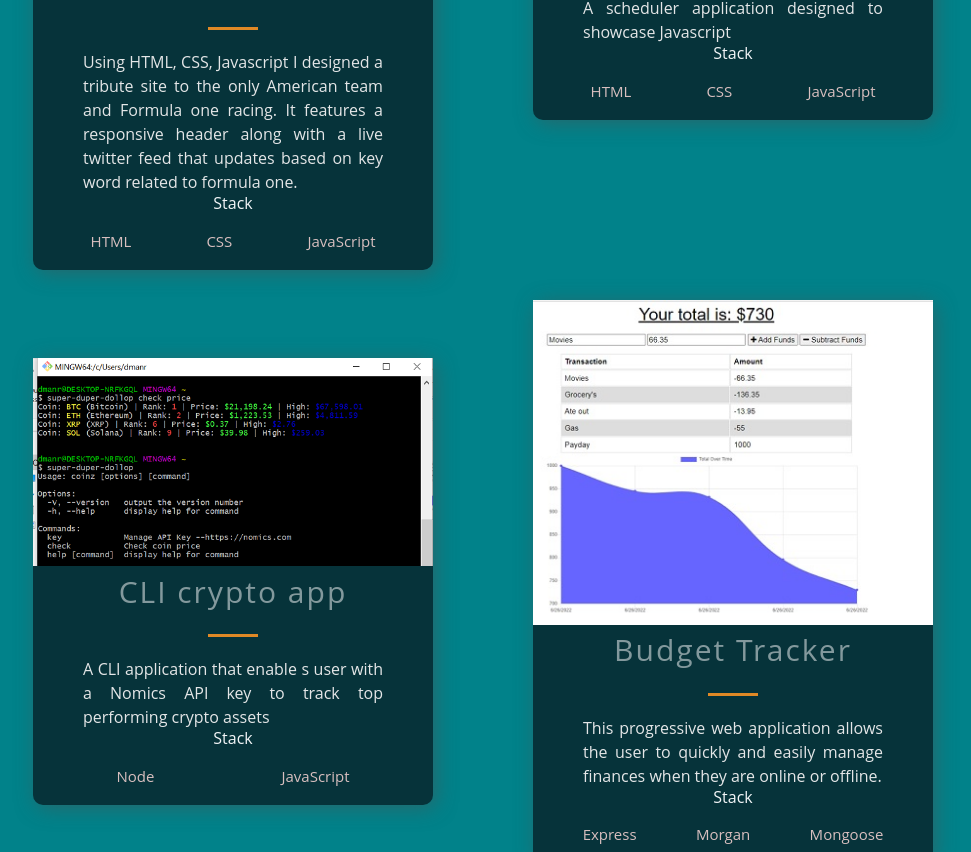
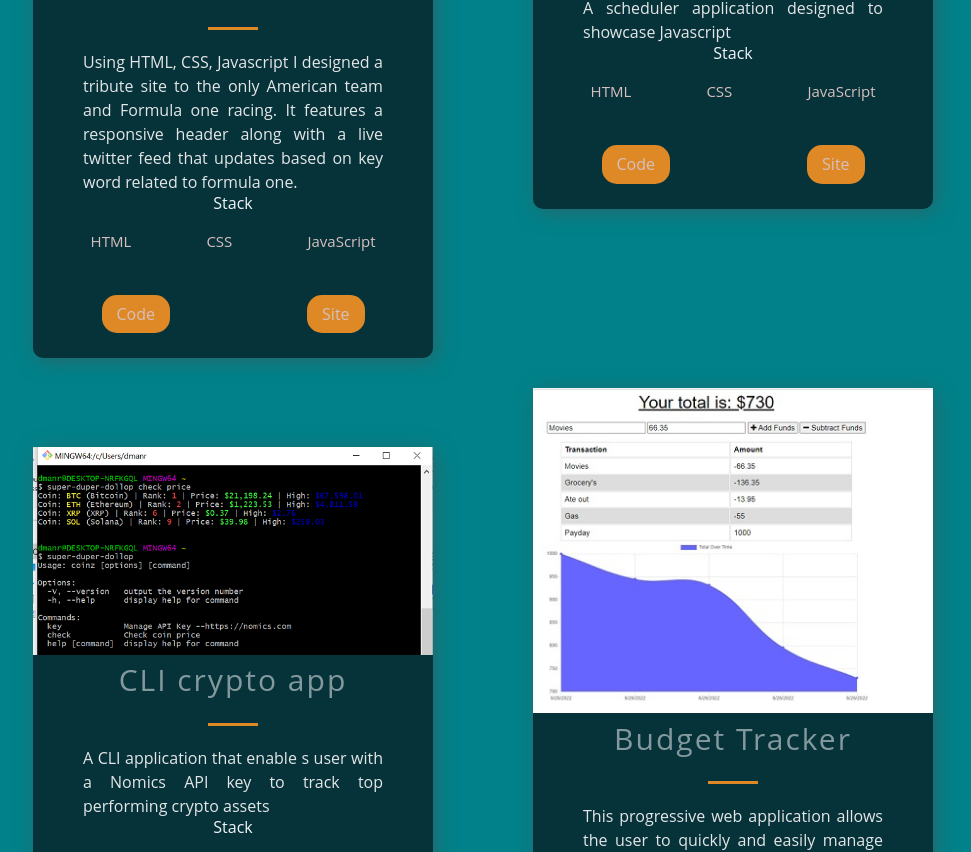
Before and after one commit to DMAN28/supreme-portfolio, a Next.js app: page / in a window 1280 px wide. Shown: the part 1714-2566 px from the top of the page, without its empty margins (157-1128 px from the left). Built offline with nearby package versions, Linux system fonts and the light colour scheme.

Commit message:
added the buttons to projects

```diff
--- a/src/components/Projects/Projects.js
+++ b/src/components/Projects/Projects.js
@@ -29,6 +29,10 @@ const Projects = () => (
                 ))}
               </TagList>
             </div>
+            <UtilityList>
+              <ExternalLinks href={visit}>Code</ExternalLinks>
+              <ExternalLinks href={source}>Site</ExternalLinks>
+            </UtilityList>
           </BlogCard>
       ))}
     </GridContainer>
--- a/src/components/Projects/ProjectsStyles.js
+++ b/src/components/Projects/ProjectsStyles.js
@@ -93,11 +93,11 @@ export const ExternalLinks = styled.a`
 color:#d4c0c0;
 font-size: 1.6rem;
 padding:1rem 1.5rem;
-background: #6b3030;
+background: #DF8926;
 border-radius: 15px;
 transition: 0.5s;
 &:hover{
-  background: #801414;
+  background: #FFC301;
 
 }
 `;
--- a/src/constants/constants.js
+++ b/src/constants/constants.js
@@ -4,8 +4,8 @@ export const projects = [
     description: "Using HTML, CSS, Javascript I designed a tribute site to the only American team and Formula one racing. It features a responsive header along with a live twitter feed that updates based on key word related to formula one.",
       image: '/images/1.png',
       tags: ['HTML', 'CSS', 'JavaScript',],
-    source: 'https://google.com',
-    visit: 'https://google.com',
+    source: 'https://dman28.github.io/turbo-spork/',
+    visit: 'https://github.com/DMAN28/turbo-spork',
     id: 0,
   },
   {
@@ -14,7 +14,7 @@ export const projects = [
     image: '/images/2.png',
     tags: ['HTML', 'CSS', 'JavaScript'],
     source: 'https://google.com',
-    visit: 'https://google.com',
+    visit: 'https://github.com/DMAN28/work-day-scheduler',
     id: 1,
   },
   {
@@ -22,8 +22,8 @@ export const projects = [
     description: "A CLI application that enable s user with a Nomics API key to track top performing crypto assets",
       image: '/images/3.jpg',
       tags: ['Node', 'JavaScript'],
-    source: 'https://google.com',
-    visit: 'https://google.com',
+    source: 'hhttps://github.com/DMAN28/super-duper-dollop#readme',
+    visit: 'https://github.com/DMAN28/super-duper-dollop',
     id: 2,
   },
   {
@@ -31,7 +31,7 @@ export const projects = [
     description: "This progressive web application allows the user to quickly and easily manage finances when they are online or offline.",
     image: '/images/4.jpg',
     tags: ['Express', 'Morgan', 'Mongoose'],
-    source: 'https://google.com',
+    source: 'https://github.com/DMAN28/potential-carnival',
     visit: 'https://google.com',
     id: 3,
   },
```
